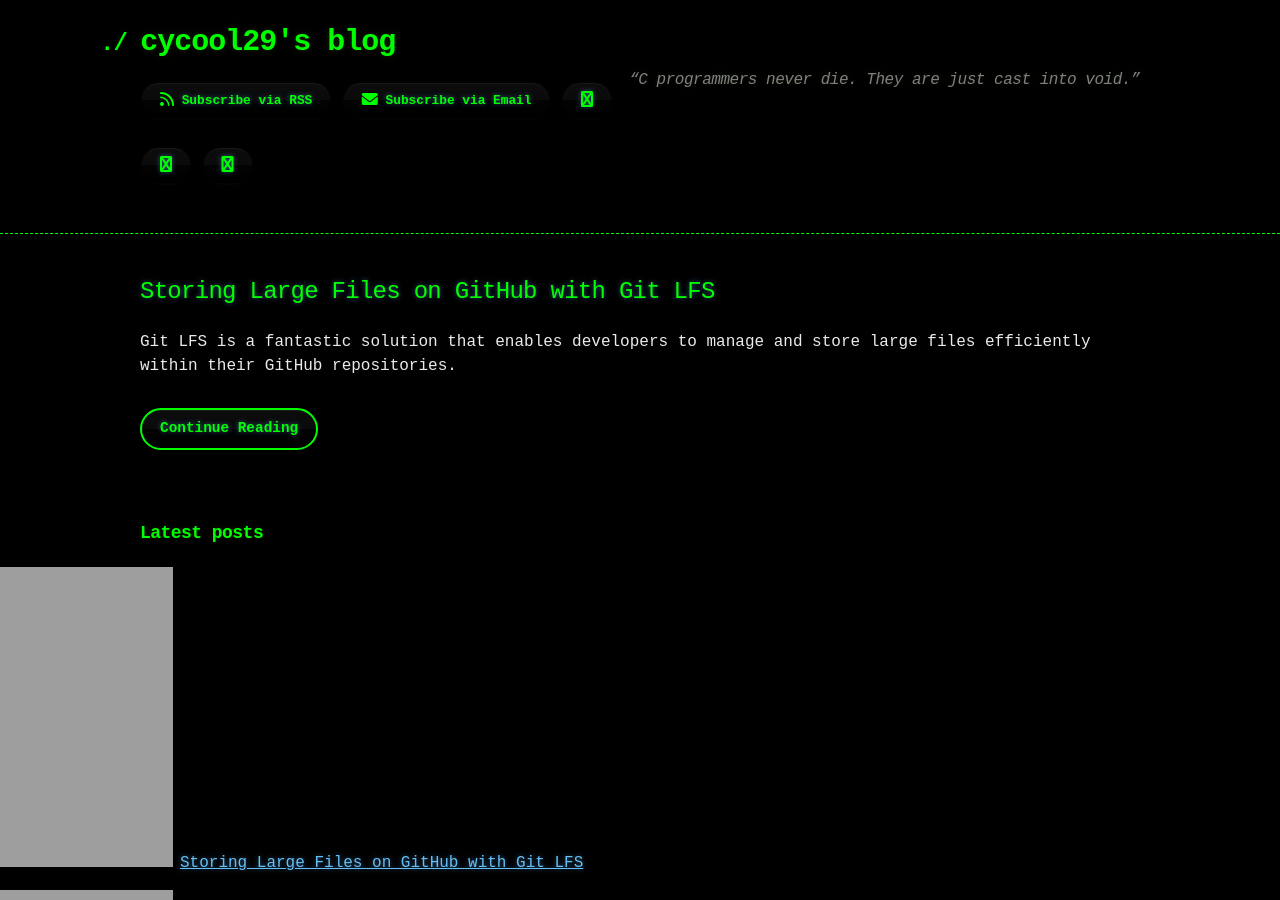
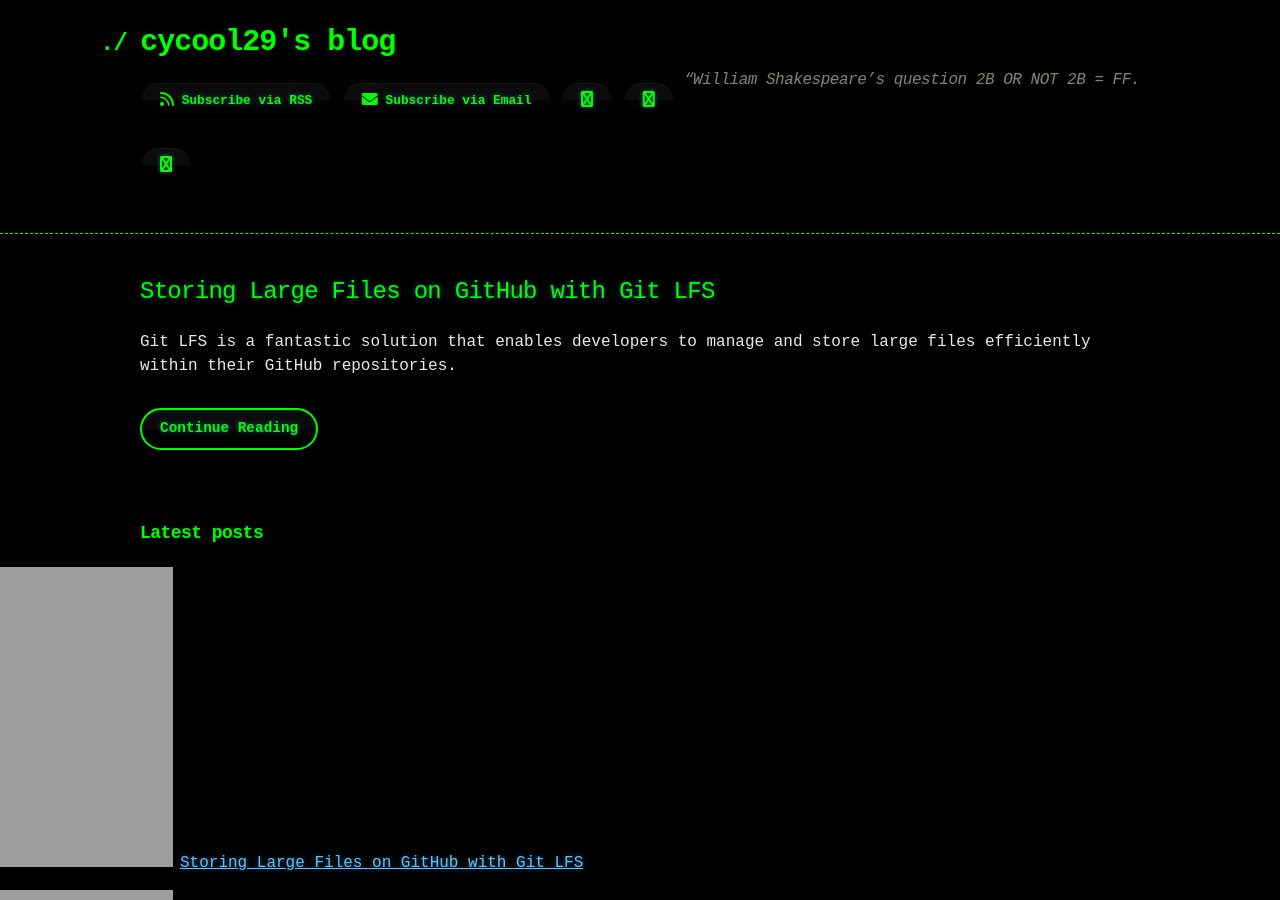
Before and after one commit to cycool29/cycool29.github.io, a Jekyll site: the page built from index.md, in a window 1280 px wide and 900 px high. Built offline with Jekyll 4.4.1, drawn with Linux system fonts in a browser that asks for light colours; a style sheet for code colours, icons or effects is not loaded.

Commit message:
Update quotes

```diff
--- a/_config.yml
+++ b/_config.yml
@@ -1,5 +1,5 @@
 title: cycool29's blog
-description: "“C programmers never die. They are just cast into void.” "
+description: "“William Shakespeare’s question 2B OR NOT 2B = FF. "
 bio: A high school student. Intermediate in Python, Git, Bash. Learning JavaScript. He/Him. "
 author: cycool29
 url: https://cycool29.github.io
```
